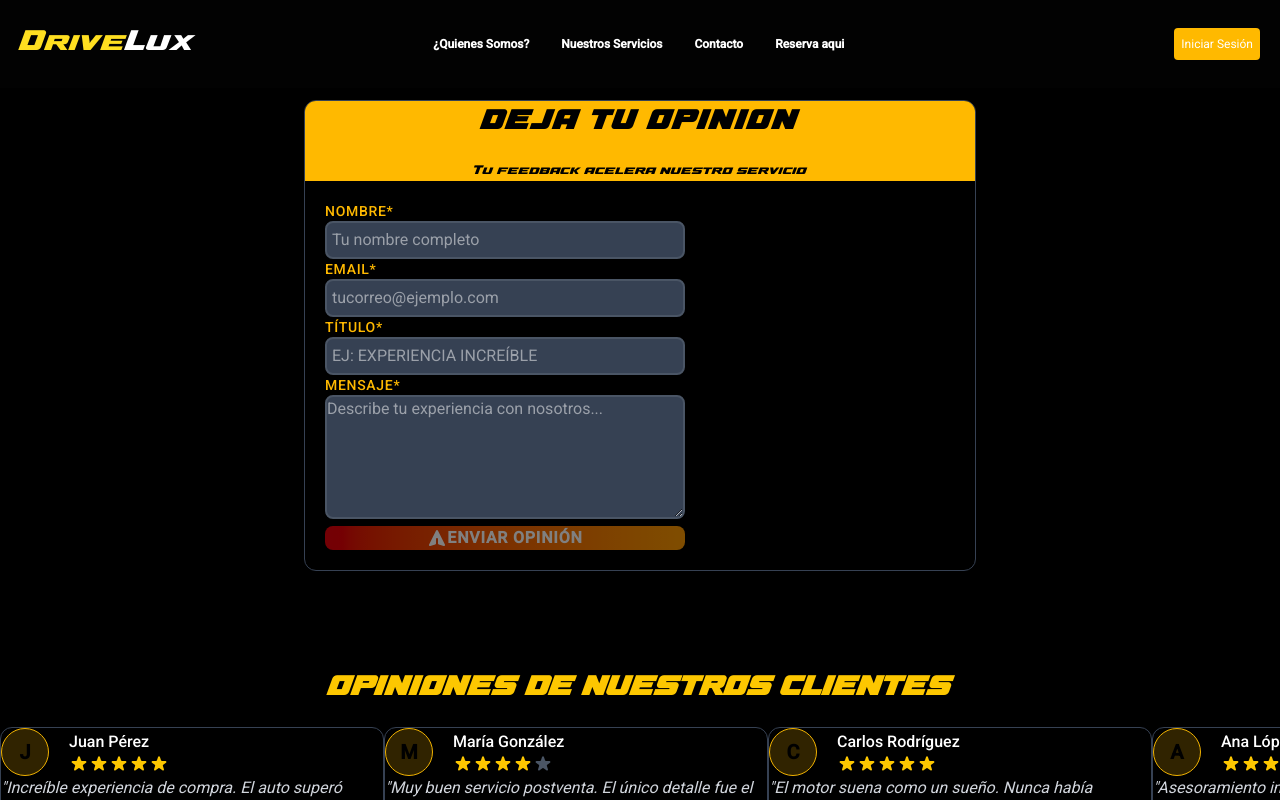
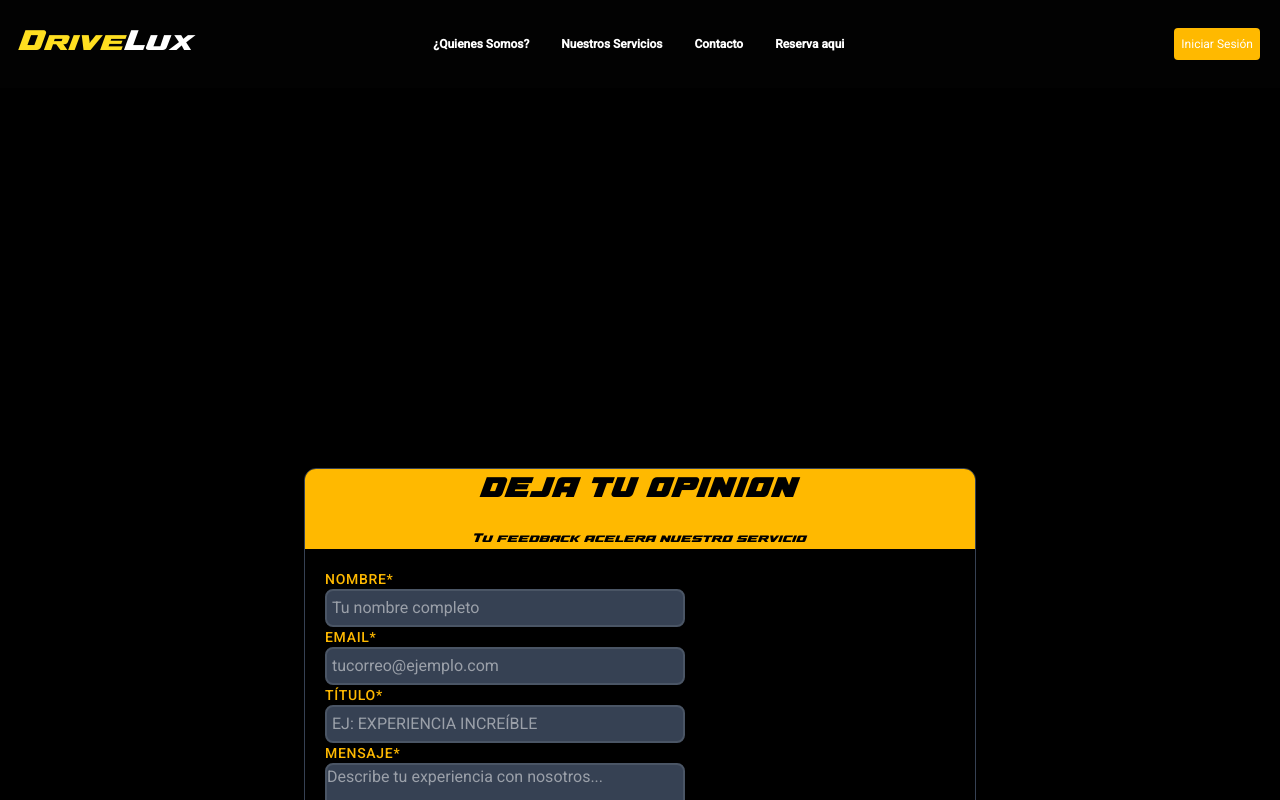
Before and after one commit to abrambarrientos/DriveLux, an Angular app: page /Opinion in a window 1280 px wide. Shown: the top 800 px of the page. Built offline with nearby package versions, Linux system fonts and the light colour scheme.

Commit message:
fix: adjust text animation trigger point and update opinion form height for better layout

```diff
--- a/src/app/components/home/home.component.ts
+++ b/src/app/components/home/home.component.ts
@@ -81,7 +81,7 @@ export class HomeComponent implements OnInit, OnDestroy {
     }
 
     // Animación de texto
-    const triggerPoint = 5000; //pixeles en los que apárecera el texto
+    const triggerPoint = 3500; //pixeles en los que apárecera el texto
     if (scrollPosition > triggerPoint) {
       const progress = Math.min((scrollPosition - triggerPoint) / 300, 1);
       this.textOpacity = progress;
--- a/src/app/components/opinion-form/opinion-form.component.css
+++ b/src/app/components/opinion-form/opinion-form.component.css
@@ -1,5 +1,5 @@
 .main{
-    height: auto;
+    height: 200vh;
 }
 
 .custom-form {
```
